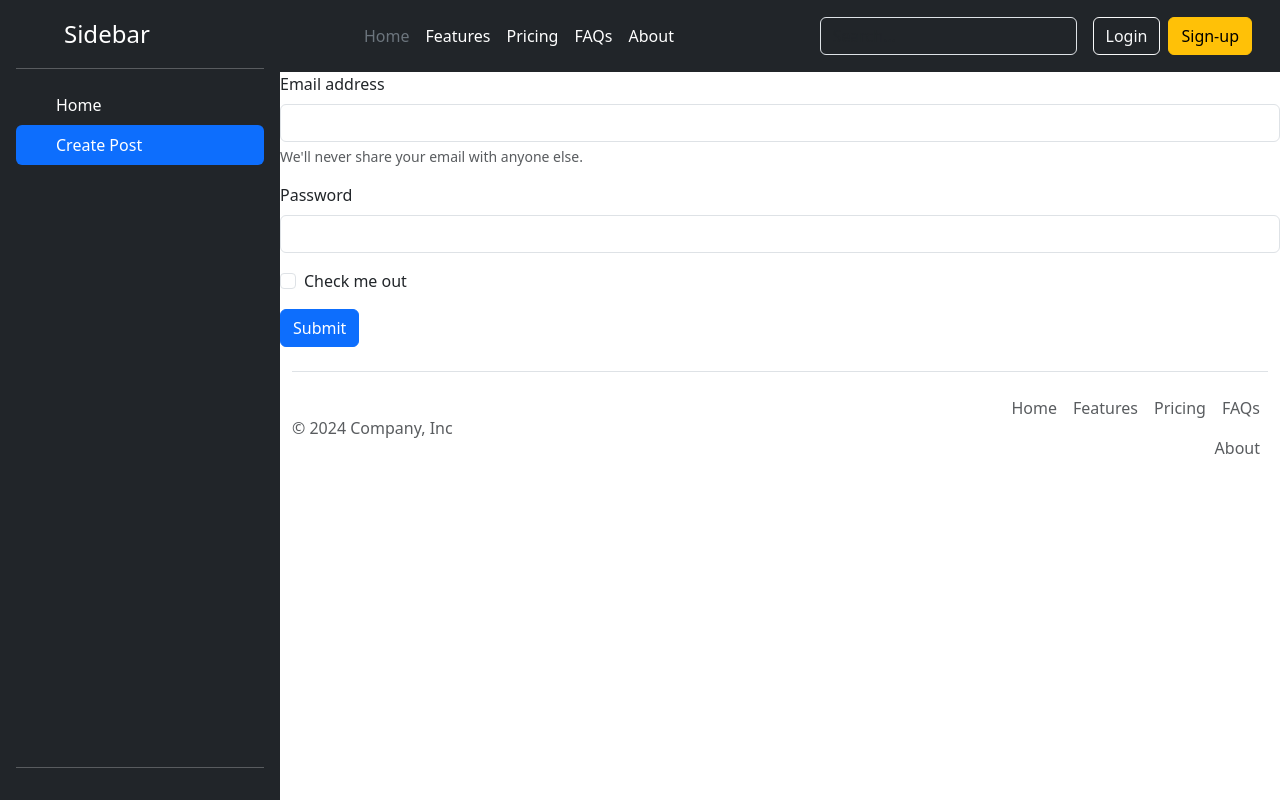
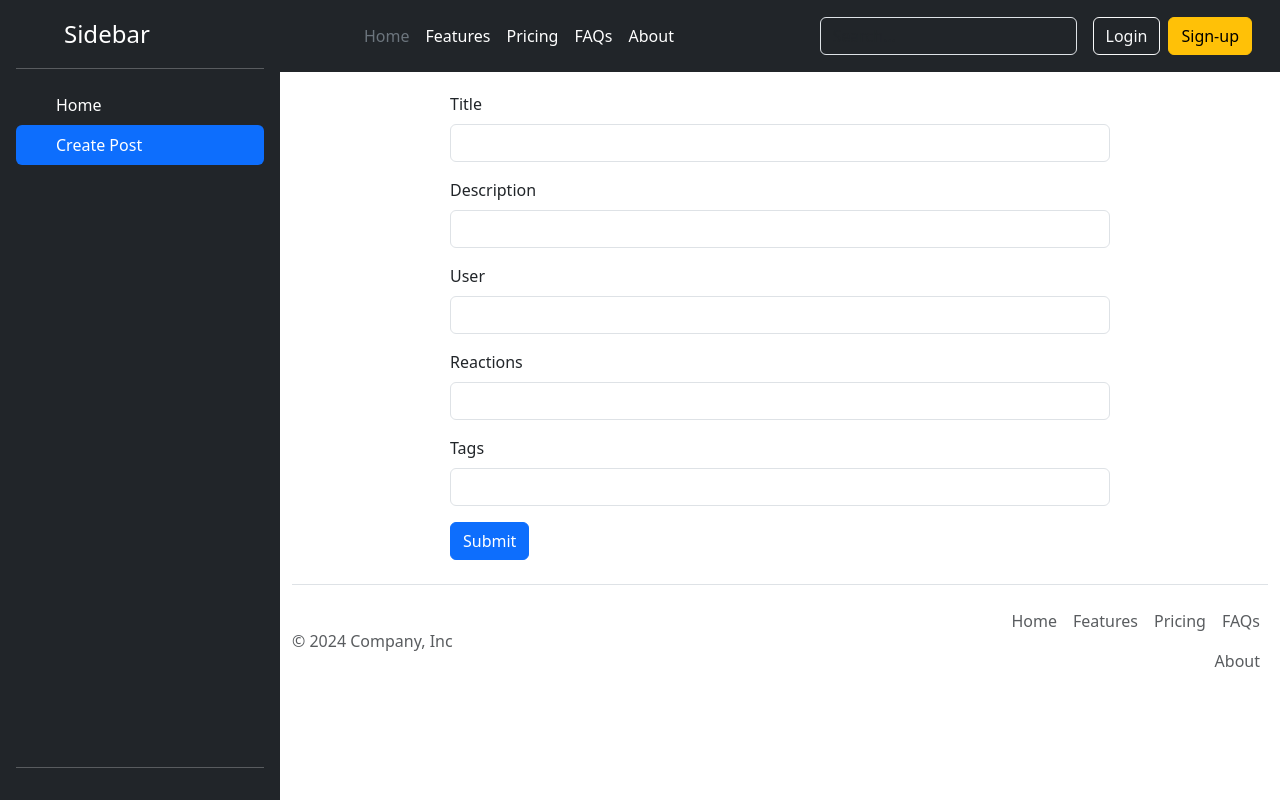
Before and after one commit to sahrawatvinay/React, a React (Vite) app in the folder social-media/: page / in a window 1280 px wide. Both pictures are taken after a click on the item "Create Post". Built offline with nearby package versions, Linux system fonts and the light colour scheme.

Commit message:
add Post working

```diff
--- a/social-media/src/App.css
+++ b/social-media/src/App.css
@@ -13,3 +13,7 @@
 .reactions{
     margin-top: 5px;
 }
+
+.add-post-form{
+    margin: 20px 170px;
+}
--- a/social-media/src/components/CreatePost.jsx
+++ b/social-media/src/components/CreatePost.jsx
@@ -1,17 +1,47 @@
+import { useContext, useRef } from "react";
+import { PostList } from "../store/posts-list-store";
+
 const CreatePost = () => {
-    return <form>
+    const {addPost} = useContext(PostList);
+    const titleElement = useRef();
+    const descriptionElement = useRef();
+    const userIDElement = useRef();
+    const reactionsElement = useRef();
+    const tagesElement = useRef();
+
+    const submitForm = (event) => {
+        event.preventDefault();
+        const data = {
+            id: Date.now(),
+            title: titleElement.current.value,
+            body: descriptionElement.current.value,
+            userId: userIDElement.current.value,
+            reactions: reactionsElement.current.value,
+            tages: tagesElement.current.value.split(""),
+        };
+        addPost(data);
+    };
+
+    return <form className="add-post-form" onClick={submitForm}>
         <div className="mb-3">
-            <label htmlFor="exampleInputEmail1" className="form-label">Email address</label>
-            <input type="email" className="form-control" id="exampleInputEmail1" aria-describedby="emailHelp" />
-            <div id="emailHelp" className="form-text">We'll never share your email with anyone else.</div>
+            <label htmlFor="title" className="form-label">Title</label>
+            <input type="text" ref={titleElement} className="form-control" id="title" />
         </div>
         <div className="mb-3">
-            <label htmlFor="exampleInputPassword1" className="form-label">Password</label>
-            <input type="password" className="form-control" id="exampleInputPassword1" />
+            <label htmlFor="description" className="form-label">Description</label>
+            <input type="text" ref={descriptionElement} className="form-control" id="description" />
         </div>
-        <div className="mb-3 form-check">
-            <input type="checkbox" className="form-check-input" id="exampleCheck1" />
-            <label className="form-check-label" htmlFor="exampleCheck1">Check me out</label>
+        <div className="mb-3">
+            <label htmlFor="userID" className="form-label">User</label>
+            <input type="text" ref={userIDElement} className="form-control" id="userID" />
+        </div>
+        <div className="mb-3">
+            <label htmlFor="reactions" className="form-label">Reactions</label>
+            <input type="text" ref={reactionsElement} className="form-control" id="reactions" />
+        </div>
+        <div className="mb-3">
+            <label htmlFor="tages" className="form-label">Tags</label>
+            <input type="text" ref={tagesElement} className="form-control" id="tages" />
         </div>
         <button type="submit" className="btn btn-primary">Submit</button>
     </form>
--- a/social-media/src/store/posts-list-store.jsx
+++ b/social-media/src/store/posts-list-store.jsx
@@ -32,6 +32,9 @@ const postListReducer = (currPostList, action) => {
     if (action.type == "DELETE_POST") {
         newPostList = currPostList.filter((post) => post.id !== action.payload.id);
     }
+    else if(action.type == "ADD_POST"){
+        newPostList = [action.payload.data, ...currPostList];
+    }
     return newPostList;  // Placeholder: no logic to handle actions yet
 };
 
@@ -43,7 +46,12 @@ const PostListProvider = ({ children }) => {
     const [postList, dispatchPostList] = useReducer(postListReducer, DEFAULT_POST_LIST);
 
     // Function for adding a post to the list (currently a placeholder).
-    const addPost = () => { };
+    const addPost = (data) => {
+        dispatchPostList({
+            type: "ADD_POST",
+            payload: { data }
+        })
+    };
 
     // Function for deleting a post from the list (currently a placeholder).
     const deletePost = (id) => {
```
